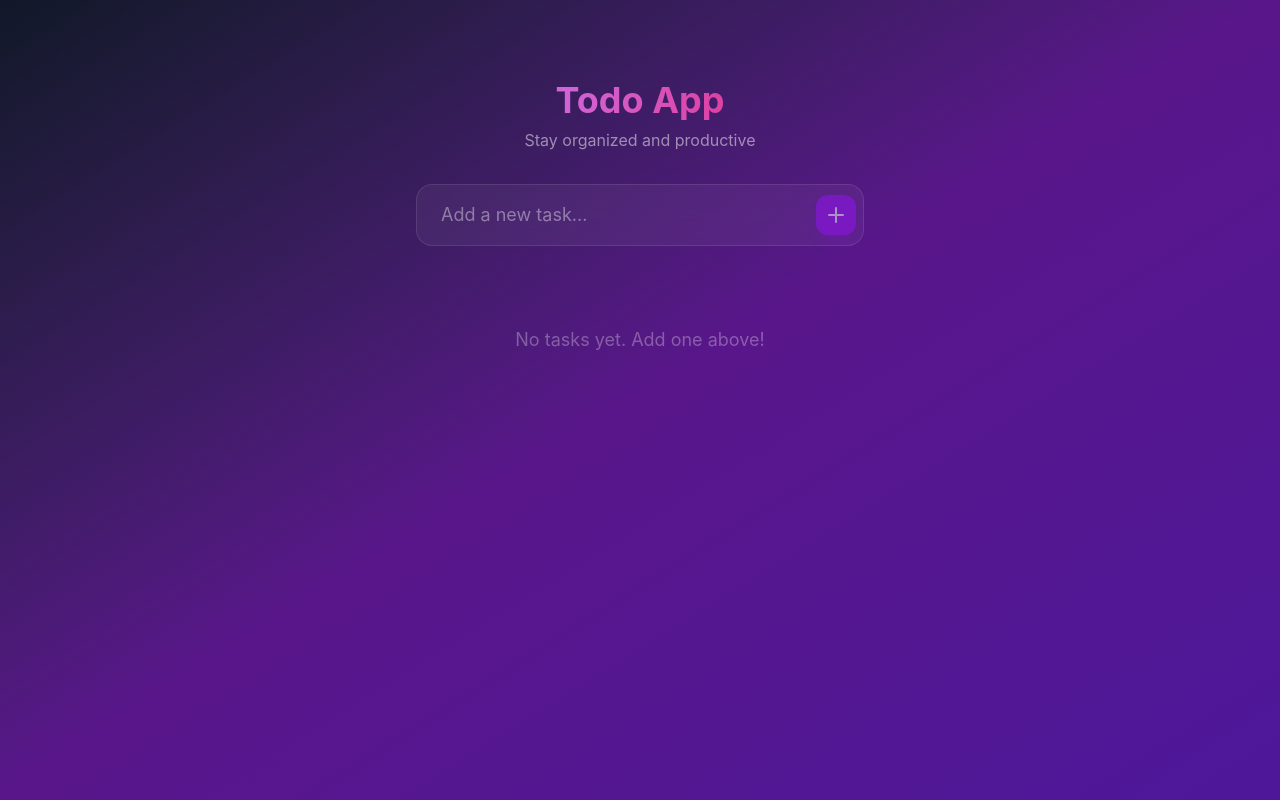
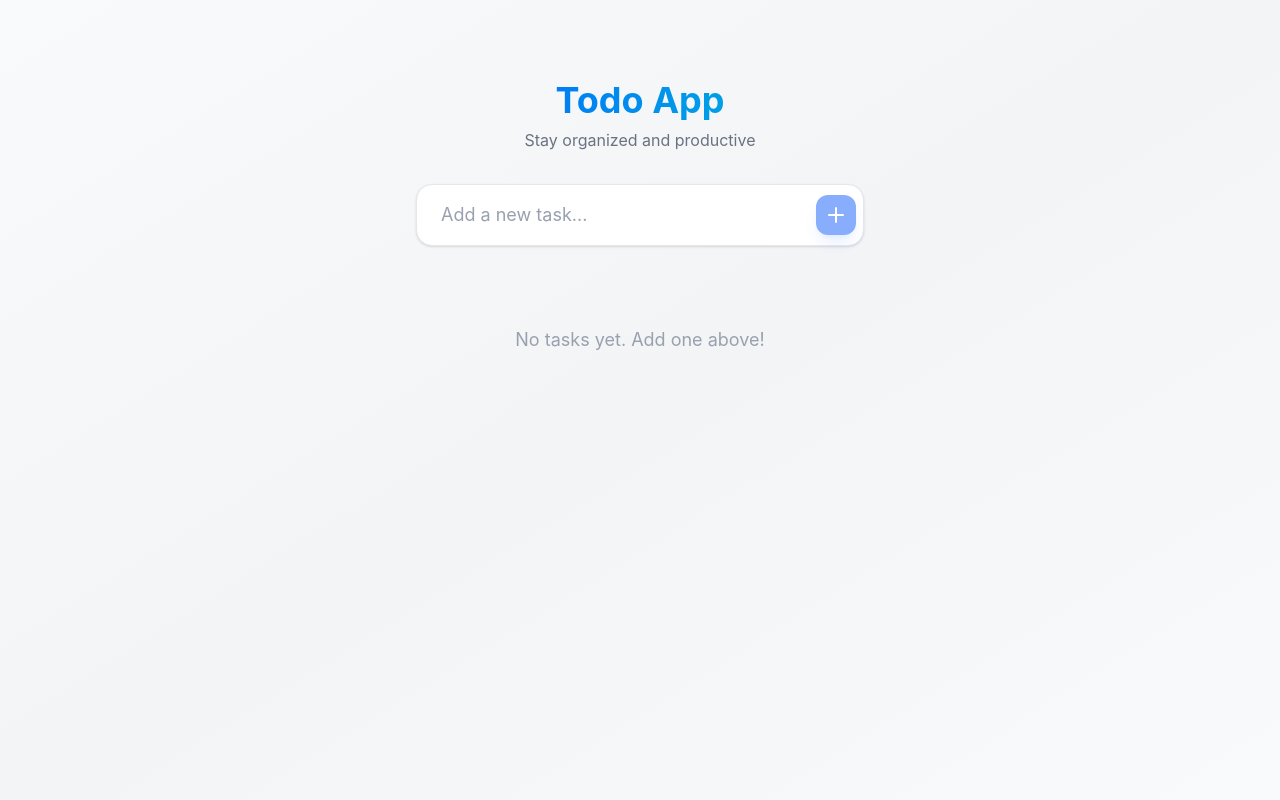
Before and after one commit to geoffreyxiaoai/todo_project, a React (Vite) app in the folder todo-app/: page / in a window 1280 px wide. Built offline with nearby package versions, Linux system fonts and the light colour scheme.

Commit message:
style: Update UI to a lighter, gray and blue color scheme.

```diff
--- a/todo-app/src/App.jsx
+++ b/todo-app/src/App.jsx
@@ -9,18 +9,18 @@ function TodoApp() {
   const { todos, isLoading, isError, addTodo, toggleTodo, deleteTodo, isAdding } = useTodos();
 
   return (
-    <div className="min-h-screen bg-gradient-to-br from-gray-900 via-purple-900 to-violet-900 flex flex-col items-center py-20 px-4">
+    <div className="min-h-screen bg-gradient-to-br from-gray-50 via-gray-100 to-gray-50 flex flex-col items-center py-20 px-4">
       <div className="w-full max-w-md mb-8 text-center">
-        <h1 className="text-4xl font-bold text-transparent bg-clip-text bg-gradient-to-r from-purple-400 to-pink-600 mb-2">
+        <h1 className="text-4xl font-bold text-transparent bg-clip-text bg-gradient-to-r from-blue-600 to-cyan-500 mb-2">
           Todo App
         </h1>
-        <p className="text-white/50">Stay organized and productive</p>
+        <p className="text-gray-500">Stay organized and productive</p>
       </div>
 
       <TodoInput onAdd={addTodo} isAdding={isAdding} />
 
       {isLoading ? (
-        <div className="text-white/50 animate-pulse">Loading tasks...</div>
+        <div className="text-gray-500 animate-pulse">Loading tasks...</div>
       ) : isError ? (
         <div className="text-red-400">Error loading tasks</div>
       ) : (
--- a/todo-app/src/components/TodoInput.jsx
+++ b/todo-app/src/components/TodoInput.jsx
@@ -21,9 +21,9 @@ export default function TodoInput({ onAdd, isAdding }) {
         onChange={(e) => setText(e.target.value)}
         placeholder="Add a new task..."
         className={clsx(
-          "w-full px-6 py-4 text-lg bg-white/5 backdrop-blur-lg border border-white/10 rounded-2xl",
-          "text-white placeholder-white/40 outline-none transition-all duration-300",
-          "focus:border-purple-500/50 focus:ring-2 focus:ring-purple-500/20 focus:bg-white/10",
+          "w-full px-6 py-4 text-lg bg-white border border-gray-200 rounded-2xl shadow-sm",
+          "text-gray-900 placeholder-gray-400 outline-none transition-all duration-300",
+          "focus:border-blue-500 focus:ring-2 focus:ring-blue-500/20",
           "disabled:opacity-50 disabled:cursor-not-allowed"
         )}
         disabled={isAdding}
@@ -33,9 +33,9 @@ export default function TodoInput({ onAdd, isAdding }) {
         disabled={!text.trim() || isAdding}
         className={clsx(
           "absolute right-2 top-1/2 -translate-y-1/2 p-2 rounded-xl",
-          "bg-purple-600 hover:bg-purple-500 text-white transition-all duration-300",
-          "disabled:opacity-50 disabled:cursor-not-allowed disabled:hover:bg-purple-600",
-          "shadow-lg shadow-purple-600/20 hover:shadow-purple-600/40"
+          "bg-blue-600 hover:bg-blue-500 text-white transition-all duration-300",
+          "disabled:opacity-50 disabled:cursor-not-allowed disabled:hover:bg-blue-600",
+          "shadow-lg shadow-blue-600/20 hover:shadow-blue-600/40"
         )}
       >
         <Plus size={24} />
--- a/todo-app/src/components/TodoItem.jsx
+++ b/todo-app/src/components/TodoItem.jsx
@@ -6,9 +6,9 @@ export default function TodoItem({ todo, onToggle, onDelete }) {
     <div
       className={clsx(
         "group flex items-center justify-between p-4 mb-3 rounded-xl",
-        "bg-white/5 backdrop-blur-md border border-white/5 hover:border-white/10",
-        "transition-all duration-300 hover:bg-white/10 hover:transform hover:scale-[1.02]",
-        todo.completed && "opacity-60"
+          "bg-white border border-gray-100 shadow-sm hover:shadow-md",
+          "transition-all duration-300 hover:transform hover:scale-[1.02]",
+          todo.completed && "opacity-60 bg-gray-50"
       )}
     >
       <div className="flex items-center gap-4 flex-1">
@@ -18,7 +18,7 @@ export default function TodoItem({ todo, onToggle, onDelete }) {
             "flex items-center justify-center w-6 h-6 rounded-full border-2 transition-all duration-300",
             todo.completed
               ? "bg-green-500 border-green-500 text-white"
-              : "border-white/30 hover:border-purple-400 text-transparent"
+              : "border-gray-300 hover:border-blue-500 text-transparent"
           )}
         >
           <Check size={14} strokeWidth={3} />
@@ -26,7 +26,7 @@ export default function TodoItem({ todo, onToggle, onDelete }) {
         <span
           className={clsx(
             "text-lg transition-all duration-300",
-            todo.completed ? "text-white/30 line-through" : "text-white"
+            todo.completed ? "text-gray-400 line-through" : "text-gray-700"
           )}
         >
           {todo.text}
@@ -36,9 +36,9 @@ export default function TodoItem({ todo, onToggle, onDelete }) {
       <button
         onClick={() => onDelete(todo.id)}
         className={clsx(
-          "p-2 text-white/30 hover:text-red-400 rounded-lg",
+          "p-2 text-gray-400 hover:text-red-500 rounded-lg",
           "opacity-0 group-hover:opacity-100 transition-all duration-300",
-          "hover:bg-red-400/10"
+          "hover:bg-red-50"
         )}
       >
         <Trash2 size={20} />
--- a/todo-app/src/components/TodoList.jsx
+++ b/todo-app/src/components/TodoList.jsx
@@ -4,7 +4,7 @@ export default function TodoList({ todos, onToggle, onDelete }) {
   if (!todos?.length) {
     return (
       <div className="text-center py-12">
-        <p className="text-white/30 text-lg">No tasks yet. Add one above!</p>
+        <p className="text-gray-400 text-lg">No tasks yet. Add one above!</p>
       </div>
     );
   }
```
